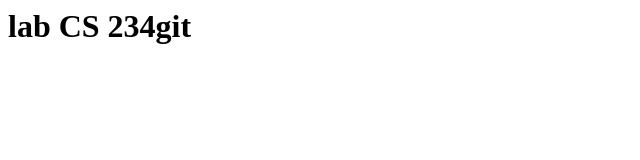
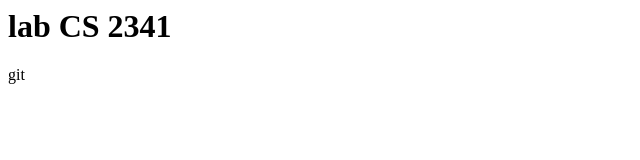
Before and after one commit to aleena1298/aleena1298.github.io, a plain HTML site: page index.html in a window 1280 px wide. Shown: the full height of the page, 0-640 px from the left. Drawn offline with Linux system fonts and the light colour scheme.

Commit message:
updated1

```diff
--- a/index.html
+++ b/index.html
@@ -1,3 +1,3 @@
 <html>
-<h1>lab CS 234git </h1>
-</html>
+<h1>lab CS 2341</h1>
+</html>git
```
